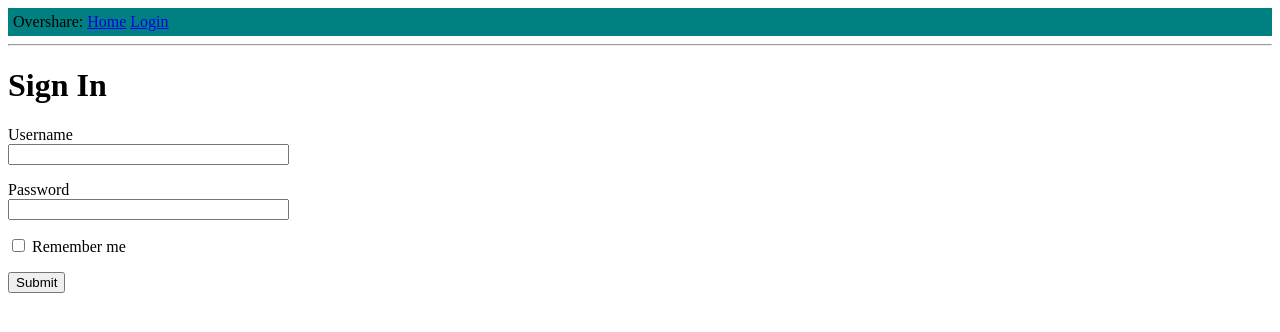
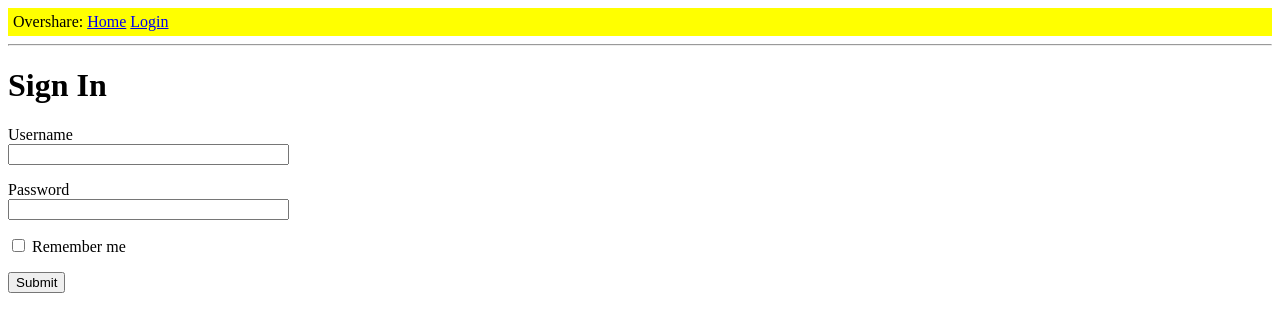
Before and after one commit to pentapodal/cits3403-group-26, a Flask app: template app/templates/login.jinja in a window 1280 px wide. Shown: the top 332 px of the page. Run offline with Flask 3, Linux system fonts and the light colour scheme; the template is opened without the code that fills it: most values are stand-ins (such as "Sample title", 1, 10 or a date in 2020); form fields are guessed from the names that the template uses.

Commit message:
changed to yellow

```diff
--- a/app/static/style.css
+++ b/app/static/style.css
@@ -1,4 +1,4 @@
 div.header {
-  background-color: teal;
+  background-color: yellow;
   padding: 5px;
 }
```
